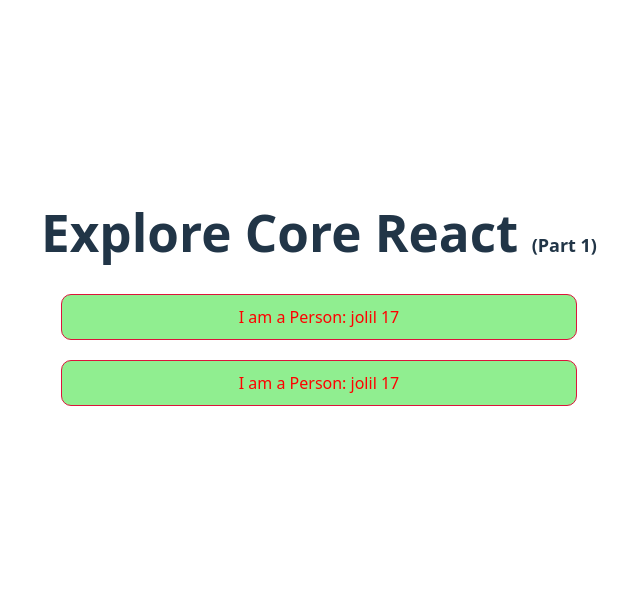
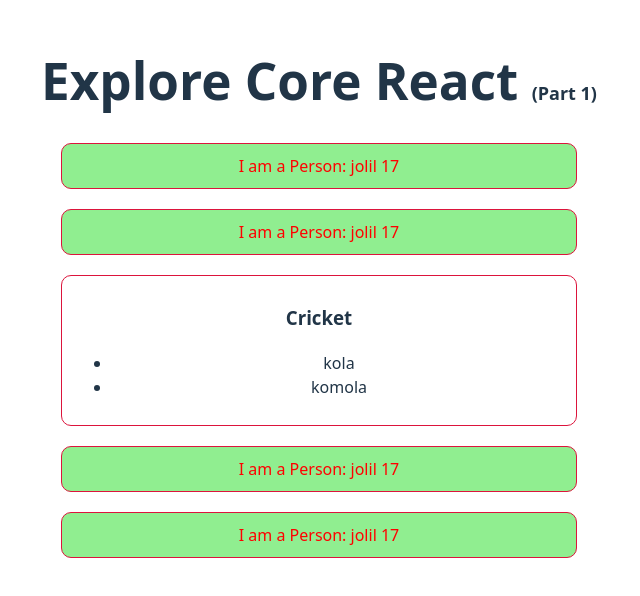
Before and after one commit to abd-005/explore-core-react-1, a React (Vite) app: page / in a window 1280 px wide. Shown: the part 102-698 px from the top of the page, without its empty margins (321-961 px from the left). Built offline with nearby package versions, Linux system fonts and the light colour scheme.

Commit message:
second commit

```diff
--- a/src/App.jsx
+++ b/src/App.jsx
@@ -14,10 +14,25 @@ function App() {
       <div>
         <Person></Person>
         <Person></Person>
+        <Sports></Sports>
+        <Person></Person>
+        <Person></Person>
       </div>
 
     </>
   )
+}
+
+function Sports() {
+  return (
+    <div className="beautify">
+      <h3>Cricket</h3>
+      <ul>
+        <li>kola</li>
+        <li>komola</li>
+      </ul>
+    </div>
+  );
 }
 
  function Person() {
```
